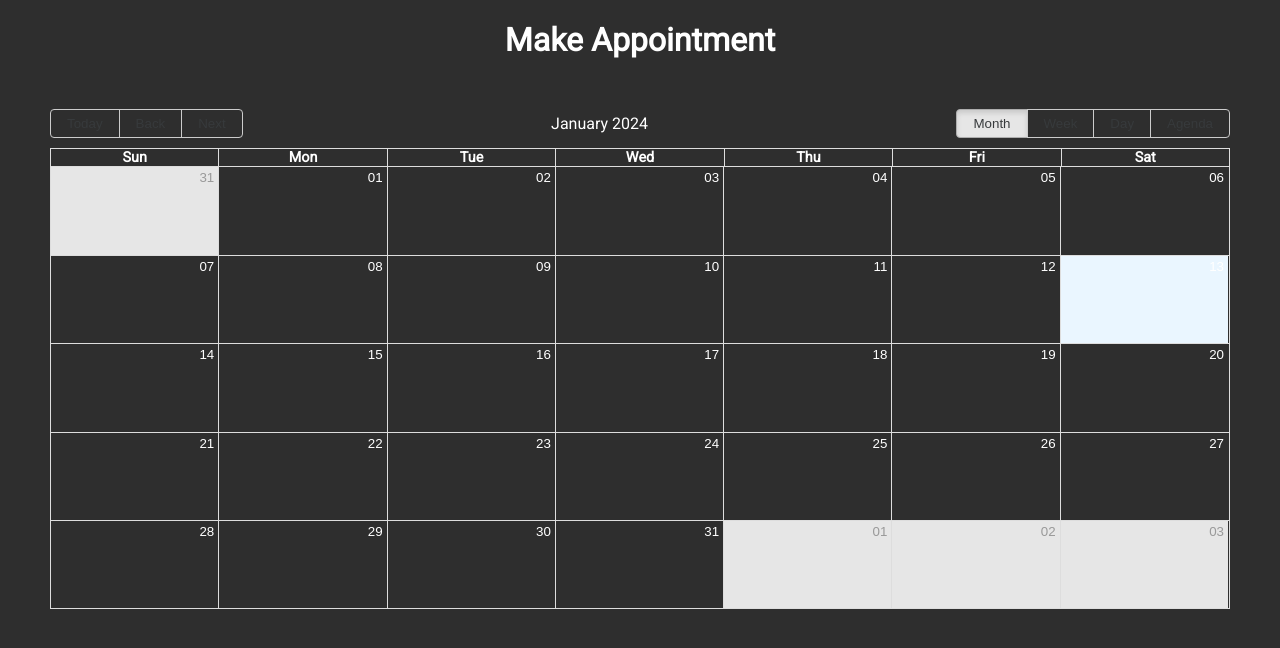
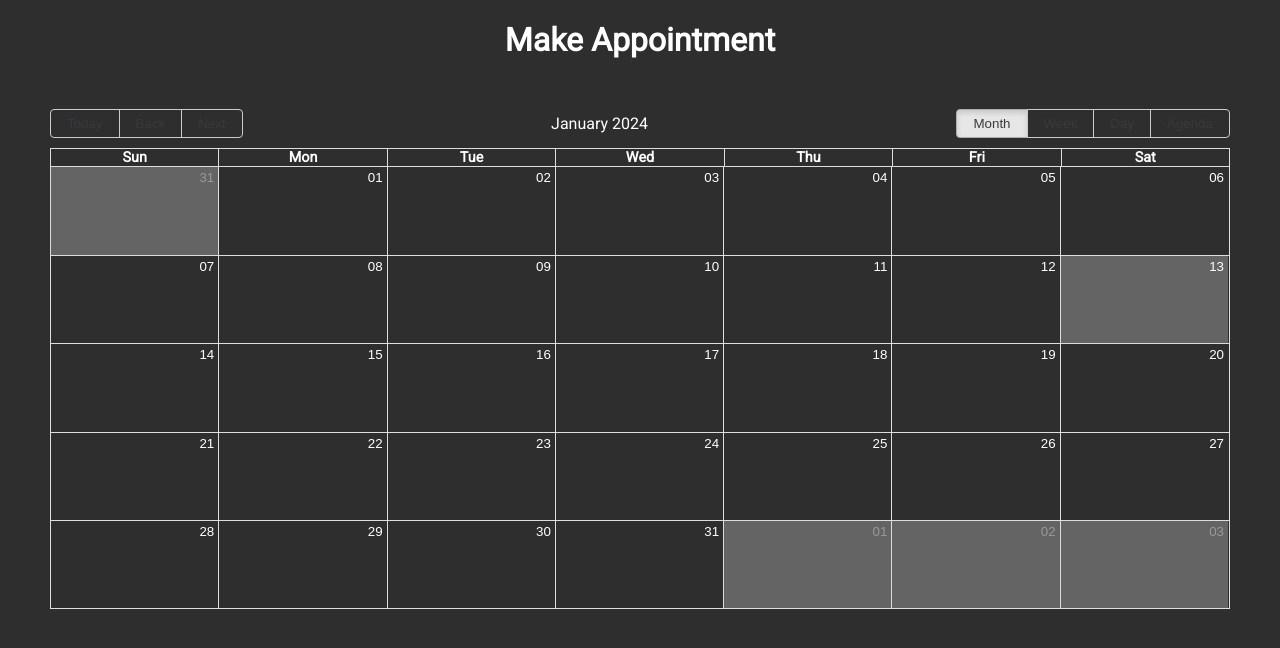
Before and after one commit to 0marKhan/hospital, a React (Create React App) app: page /home in a window 1280 px wide. Shown: the top 648 px of the page. Built offline with nearby package versions, Linux system fonts and the light colour scheme.

Commit message:
styled the background of days in the calendar

```diff
--- a/src/components/Calender.css
+++ b/src/components/Calender.css
@@ -1,5 +1,13 @@
-.rbc-calendar .rbc-month-view .rbc-row .rbc-day-bg.rbc-off-range-bg {
-  color: #7a7a7a;
+.rbc-off-range-bg {
+  background: #646464;
+}
+
+.rbc-today {
+  background: #646464;
+}
+
+.rbc-day-bg:hover {
+  cursor: pointer;
 }
 
 .appointment-heading {
```
